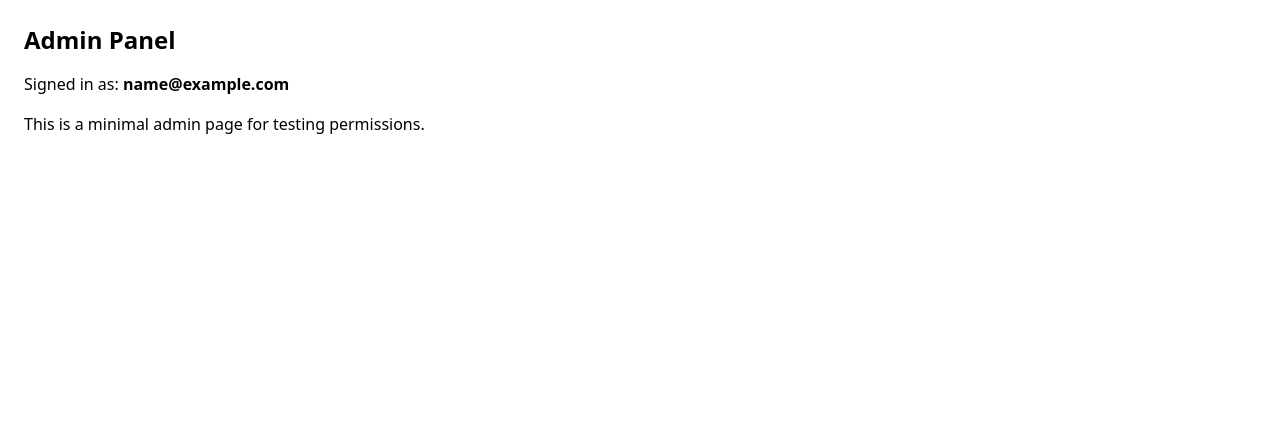
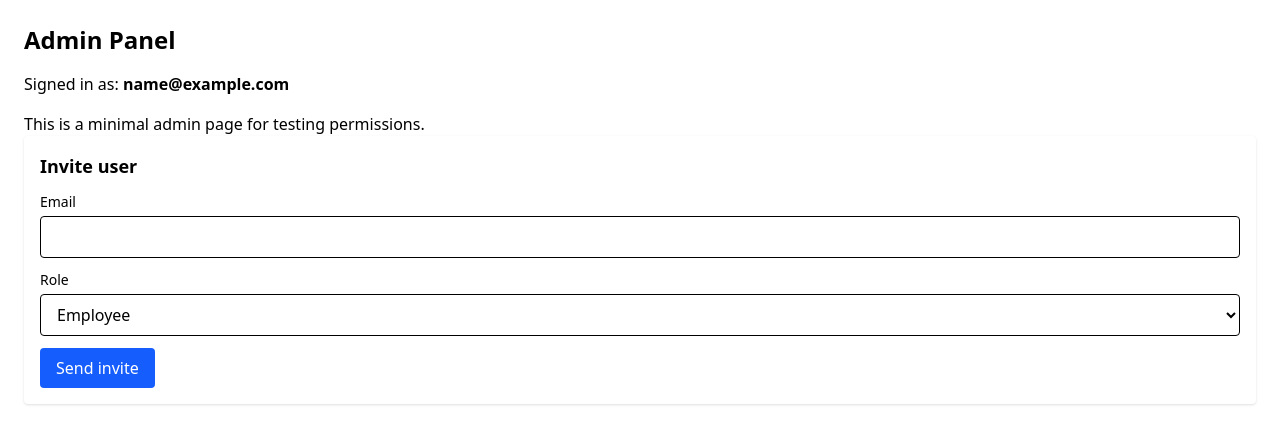
Before and after one commit to I-am-nagesh/dashboard-dsgroup, a React (Vite) app: page /admin in a window 1280 px wide. Shown: the top 444 px of the page. Built offline with nearby package versions, Linux system fonts and the light colour scheme; no server answers; sample sign-in values are in the browser's storage.

Commit message:
done with basic auth system

```diff
--- /dev/null
+++ b/src/features/admin/components/InviteUserForm.jsx
@@ -0,0 +1,96 @@
+import React, { useState } from "react";
+import { useAuthStore } from "../../../store/authStore";
+
+const API_URL = import.meta.env.VITE_ADMIN_INVITE_API;
+
+export default function InviteUserForm() {
+  const inviter = useAuthStore((s) => s.user?.email);
+  const idToken = useAuthStore((s) => s.user?.idToken);
+
+  const [email, setEmail] = useState("");
+  const [role, setRole] = useState("employee");
+  const [loading, setLoading] = useState(false);
+  const [message, setMessage] = useState(null);
+
+  const handleSubmit = async (e) => {
+    e.preventDefault();
+    setMessage(null);
+    setLoading(true);
+
+    try {
+      const res = await fetch(API_URL, {
+        method: "POST",
+        headers: {
+          "Content-Type": "application/json",
+          ...(idToken && { Authorization: `Bearer ${idToken}` }),
+        },
+        body: JSON.stringify({ email, role, invitedBy: inviter }),
+      });
+
+      const body = await res.json();
+      if (!res.ok) throw new Error(body.message || "Invite failed");
+
+      setMessage({ type: "success", text: `Invite sent to ${email}` });
+      setEmail("");
+      setRole("employee");
+    } catch (err) {
+      console.error("Invite error", err);
+      setMessage({ type: "error", text: err.message || "Invite failed" });
+    } finally {
+      setLoading(false);
+    }
+  };
+
+  return (
+    <div className="p-4 bg-white shadow rounded">
+      <h3 className="text-lg font-semibold mb-3">Invite user</h3>
+
+      <form onSubmit={handleSubmit} className="space-y-3">
+        <div>
+          <label className="block text-sm font-medium">Email</label>
+          <input
+            type="email"
+            required
+            value={email}
+            onChange={(e) => setEmail(e.target.value)}
+            className="mt-1 block w-full border rounded px-3 py-2"
+            disabled={loading}
+          />
+        </div>
+
+        <div>
+          <label className="block text-sm font-medium">Role</label>
+          <select
+            value={role}
+            onChange={(e) => setRole(e.target.value)}
+            className="mt-1 block w-full border rounded px-3 py-2"
+            disabled={loading}
+          >
+            <option value="employee">Employee</option>
+            <option value="admin">Admin</option>
+          </select>
+        </div>
+
+        <div className="flex items-center gap-2">
+          <button
+            type="submit"
+            className="bg-blue-600 text-white px-4 py-2 rounded disabled:opacity-60"
+            disabled={loading}
+          >
+            {loading ? "Sending..." : "Send invite"}
+          </button>
+        </div>
+
+        {message && (
+          <p
+            className={`mt-2 text-sm ${
+              message.type === "error" ? "text-red-600" : "text-green-700"
+            }`}
+          >
+            {message.text}
+          </p>
+        )}
+      </form>
+    </div>
+  );
+}
--- a/src/features/admin/pages/AdminPage.jsx
+++ b/src/features/admin/pages/AdminPage.jsx
@@ -1,5 +1,6 @@
 import React from "react";
 import { useAuthStore } from "../../../store/authStore";
+import InviteUserForm from "../components/InviteUserForm";
 
 export default function AdminPage() {
   const { user } = useAuthStore();
@@ -9,6 +10,8 @@ export default function AdminPage() {
       <h1 className="text-2xl font-bold mb-4">Admin Panel</h1>
       <p>Signed in as: <strong>{user?.email}</strong></p>
       <p className="mt-4">This is a minimal admin page for testing permissions.</p>
+
+      <InviteUserForm />
     </div>
   );
 }
--- a/src/features/auth/components/InviteConfirmationForm.jsx
+++ b/src/features/auth/components/InviteConfirmationForm.jsx
@@ -1,39 +1,90 @@
 import { useState } from "react";
 
-export default function InviteConfirmationForm({ onSubmit }) {
+const API_URL = import.meta.env.VITE_SET_PASSWORD_API;
+
+export default function InviteConfirmationForm() {
   const [form, setForm] = useState({ email: "", tempPassword: "", newPassword: "" });
+  const [loading, setLoading] = useState(false);
+  const [message, setMessage] = useState(null);
 
-  const handleSubmit = (e) => {
+  const handleSubmit = async (e) => {
     e.preventDefault();
-    onSubmit(form);
+    setMessage(null);
+    setLoading(true);
+
+    try {
+      const res = await fetch(API_URL, {
+        method: "POST",
+        headers: { "Content-Type": "application/json" },
+        body: JSON.stringify(form),
+      });
+
+      const body = await res.json();
+      if (!res.ok) throw new Error(body.message || "Password setup failed");
+
+      setMessage({ type: "success", text: "Password set successfully! You can now login." });
+      setForm({ email: "", tempPassword: "", newPassword: "" });
+    } catch (err) {
+      console.error("Set password error:", err);
+      setMessage({ type: "error", text: err.message || "Failed to set password" });
+    } finally {
+      setLoading(false);
+    }
   };
 
   return (
-    <form onSubmit={handleSubmit} className="flex flex-col gap-4 w-96 mx-auto">
+    <div className="p-6 bg-white shadow rounded max-w-md mx-auto">
+      <h3 className="text-lg font-semibold mb-4">Activate your account</h3>
+
+      <form onSubmit={handleSubmit} className="flex flex-col gap-3">
         <input
           type="email"
           placeholder="Email"
+          required
           value={form.email}
           onChange={(e) => setForm({ ...form, email: e.target.value })}
           className="border rounded p-2"
+          disabled={loading}
         />
+
         <input
           type="password"
           placeholder="Temporary Password"
+          required
           value={form.tempPassword}
           onChange={(e) => setForm({ ...form, tempPassword: e.target.value })}
           className="border rounded p-2"
+          disabled={loading}
         />
+
         <input
           type="password"
           placeholder="New Password"
+          required
           value={form.newPassword}
           onChange={(e) => setForm({ ...form, newPassword: e.target.value })}
           className="border rounded p-2"
+          disabled={loading}
         />
-      <button type="submit" className="bg-indigo-600 text-white rounded p-2">
-        Confirm Account
+
+        <button
+          type="submit"
+          className="bg-indigo-600 text-white rounded p-2 disabled:opacity-60"
+          disabled={loading}
+        >
+          {loading ? "Saving..." : "Confirm Account"}
         </button>
       </form>
+
+      {message && (
+        <p
+          className={`mt-3 text-sm ${
+            message.type === "error" ? "text-red-600" : "text-green-700"
+          }`}
+        >
+          {message.text}
+        </p>
+      )}
+    </div>
   );
 }
```
Lines whose indentation alone changed are shown as unchanged.
